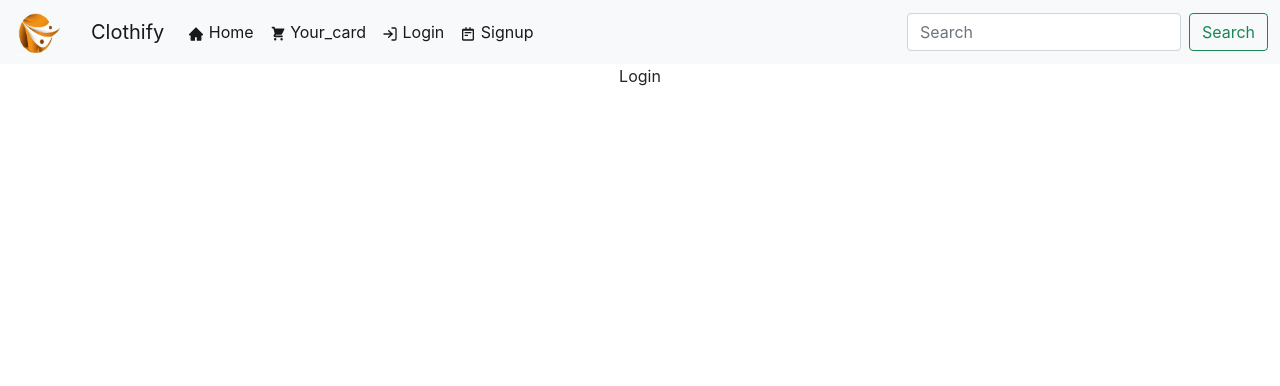
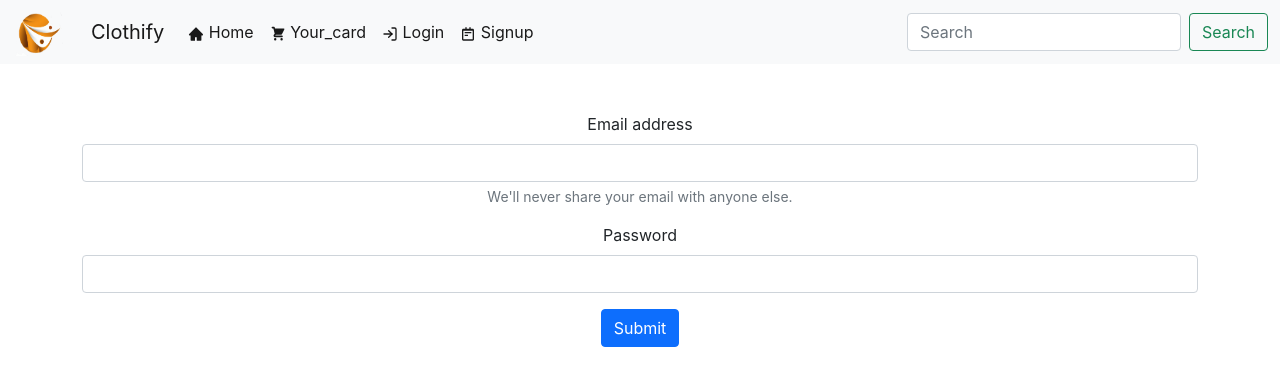
Before and after one commit to namanmodi65/Clothify, a React (Create React App) app in the folder clothify/: page /login in a window 1280 px wide. Shown: the top 386 px of the page. Built offline with nearby package versions, Linux system fonts and the light colour scheme.

Commit message:
login-component

```diff
--- a/clothify/src/component/ItemCard/ItemCrad.js
+++ b/clothify/src/component/ItemCard/ItemCrad.js
@@ -1,4 +1,5 @@
 import React from 'react'
+import { Link } from 'react-router-dom'
 import './ItemCard.css'
 function ItemCrad() {
     return (
@@ -8,7 +9,7 @@ function ItemCrad() {
                 <div className="card-body">
                     <h5 className="card-title">Card title</h5>
                     <p className="card-text">Some quick example text to build on the card title and make up the bulk of the card's content.</p>
-                    <a href="#" className="btn btn-primary">Add to Card</a>
+                    <Link href="#" className="btn btn-primary">Add to Card</Link>
                     <div > Qantity
                         <select >
                                     <option>1</option>
--- a/clothify/src/component/login/Login.js
+++ b/clothify/src/component/login/Login.js
@@ -1,8 +1,42 @@
-import React from 'react'
+import axios from 'axios'
+import React,{useRef} from 'react'
+import { useNavigate } from 'react-router-dom'
 
 function Login() {
+  const nevigate = useNavigate()
+
+  const emailRef = useRef()
+  const passwordRef = useRef()
+
+  const handleSubmit= async(e)=>{
+    e.preventDefault()
+    try {
+      const res = await axios.post('http://localhost:3001/api/auth/login', {
+        email: emailRef.current.value,
+        password: passwordRef.current.value,
+      })
+      console.log(res)
+      nevigate('/')
+    } catch (error) {
+      console.log(error)
+    }
+  }
+
   return (
-    <div>Login</div>
+    <div className='container mt-5'>
+      <form onSubmit={handleSubmit}>
+        <div className="mb-3">
+          <label htmlFor="exampleInputEmail1" className="form-label">Email address</label>
+          <input type="email" className="form-control" id="exampleInputEmail1" aria-describedby="emailHelp" ref={emailRef} />
+          <div id="emailHelp" className="form-text">We'll never share your email with anyone else.</div>
+        </div>
+        <div className="mb-3">
+          <label htmlFor="exampleInputPassword1" className="form-label">Password</label>
+          <input type="password" className="form-control" id="exampleInputPassword1" ref={passwordRef} />
+        </div>
+        <button type="submit" className="btn btn-primary">Submit</button>
+      </form>
+    </div>
   )
 }
 
--- a/clothify/src/component/signup/Signup.js
+++ b/clothify/src/component/signup/Signup.js
@@ -1,8 +1,10 @@
 // import axios from 'axios'
 import { useState } from 'react'
 import React  from 'react'
+import { useNavigate } from 'react-router-dom'
 
 function Signup() {
+    const nevigate = useNavigate()
     const [credentials, setCredentials] = useState({ name: "", email: "", password: "" })
 
 
@@ -19,6 +21,7 @@ function Signup() {
             });
             const json = await response.json()
             console.log(json)
+            nevigate('/login')
 
           } catch (error) {
             console.log(error)
```
Also changed, not shown: 1 other file (tests, documents, lock files or other folders).
